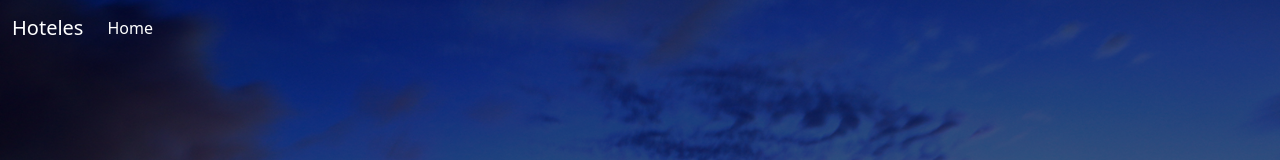
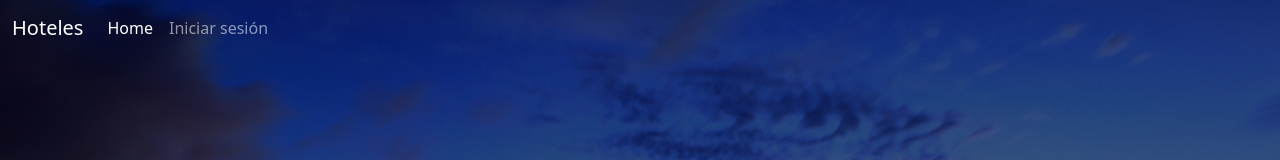
Before and after one commit to mateojaramillo1/Angularproyect, an Angular app: page / in a window 1280 px wide. Shown: the top 160 px of the page. Built offline with nearby package versions, Linux system fonts and the light colour scheme; no server answers.

Commit message:
ajustes al frontend

```diff
--- a/src/app/menu/menu.component.html
+++ b/src/app/menu/menu.component.html
@@ -21,8 +21,9 @@
           <li class="nav-item" *ngIf="auth.isAdmin()">
             <a class="nav-link" routerLink="/registrohabitacion">Registrar Habitación</a>
           </li>
-          <!-- Eliminado: opción de iniciar sesión -->
-          <!-- Eliminado 'Registrarse' del menú -->
+          <li class="nav-item" *ngIf="!auth.isLoggedIn()">
+            <a class="nav-link" routerLink="/login">Iniciar sesión</a>
+          </li>
           <li class="nav-item" *ngIf="auth.isLoggedIn()">
             <a class="nav-link" (click)="logout()">Cerrar sesión</a>
           </li>
```
